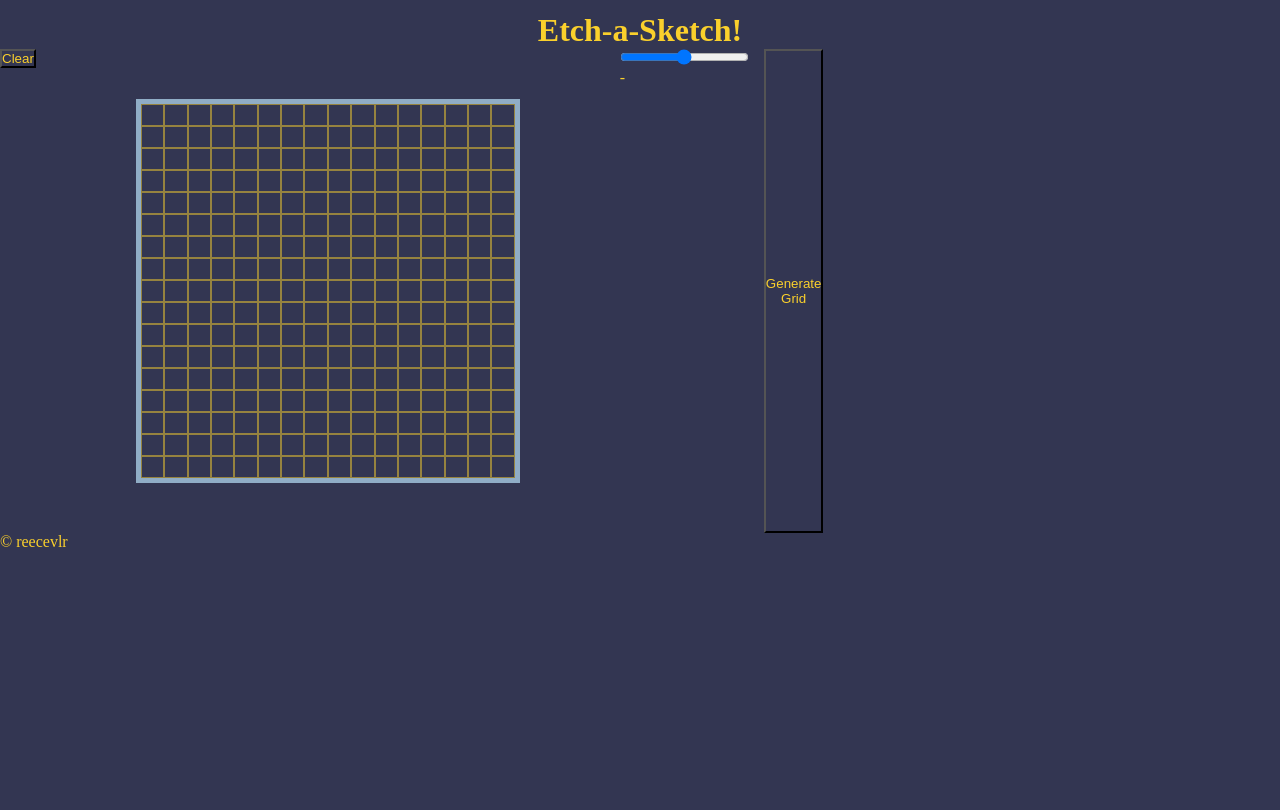
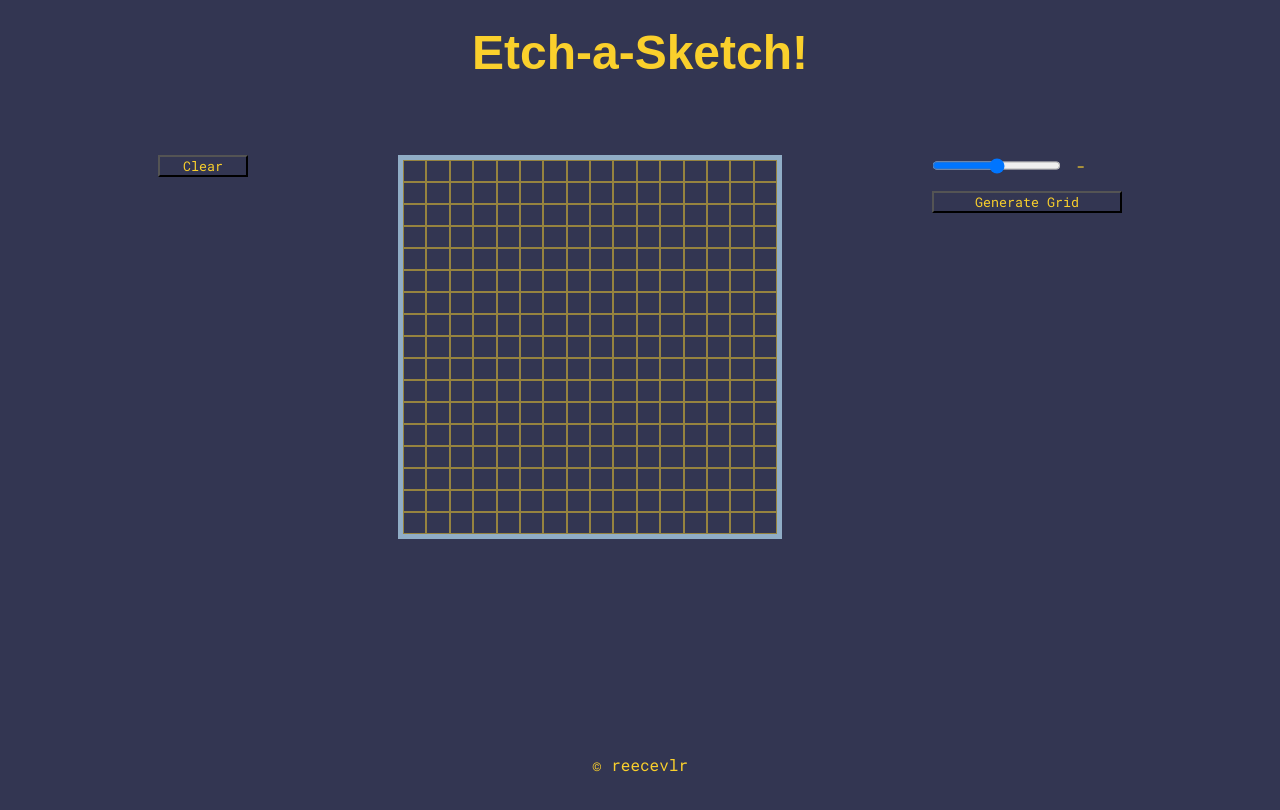
Before and after one commit to reecevlr/odin_etch-a-sketch, a plain HTML site: page index.html in a window 1280 px wide. Drawn offline with Linux system fonts and the light colour scheme; a web font is replaced by a local one.

Commit message:
Add styling to footer, and new settings section

```diff
--- a/style.css
+++ b/style.css
@@ -1,7 +1,8 @@
 * {
     background-color: #333652;
+    box-sizing: border-box;
     color: #fad02c;
-    box-sizing: border-box;
+    font-family: 'Roboto Mono', monospace;
     margin: 0;
     padding: 0;
 }
@@ -12,25 +13,50 @@ body {
 }
 
 h1 {
-    margin-top: 1.5vh;
+    font-family: 'Belanosima', sans-serif;
+    font-size: 48px;
+    padding: 25px;
+    /* margin-top: 1.5vh; */
     text-align: center;
 }
 
 /* Main Classes */
+.container {
+    height: 100%;
+    width: 100%;
+
+    /* Positions header, content, and footer */
+    display: flex;
+    flex-direction: column;
+}
+
 .container-main {
+    /* Prioritized by container's flex property */
+    flex: 1;
+
     display: flex;
     gap: 50px;
+    justify-content: center;
 }
 
-.settings {
-    margin: 50px;
+.settings-controls {
+    padding: 50px;
+    width: 190px;
+
+    display: flex;
+    flex-flow: wrap column;
+    gap: 15px;
+}
+
+.settings-size {
+    padding: 50px;
 
     display: flex;
     flex-flow: nowrap column;
     gap: 15px;
 }
 
-.settings-size {
+.settings-size-in {
     width: 190px;
 
     display: flex;
@@ -54,3 +80,8 @@ h1 {
 .grid-cell {
     border: 1px solid rgba(250, 208, 44, 0.5);
 }
+
+.footer {
+    padding: 25px;
+    text-align: center;
+}
```
